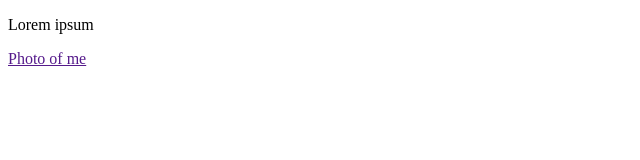
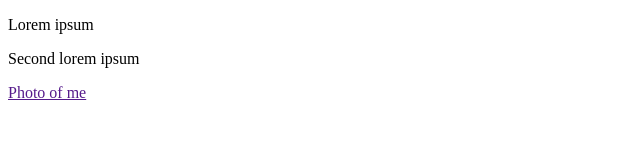
Before and after one commit to darekkozyra/GitLearn, a website: page index.html in a window 1280 px wide. Shown: the whole page, without its empty margins (0-640 px from the left). Drawn offline with Linux system fonts and the light colour scheme.

Commit message:
Second lorem added to main

```diff
--- a/index.html
+++ b/index.html
@@ -8,6 +8,7 @@
 </head>
 <body>
     <p>Lorem ipsum</p>
+    <p>Second lorem ipsum</p>
     <a href="">Photo of me</a>
 </body>
 </html>
```
